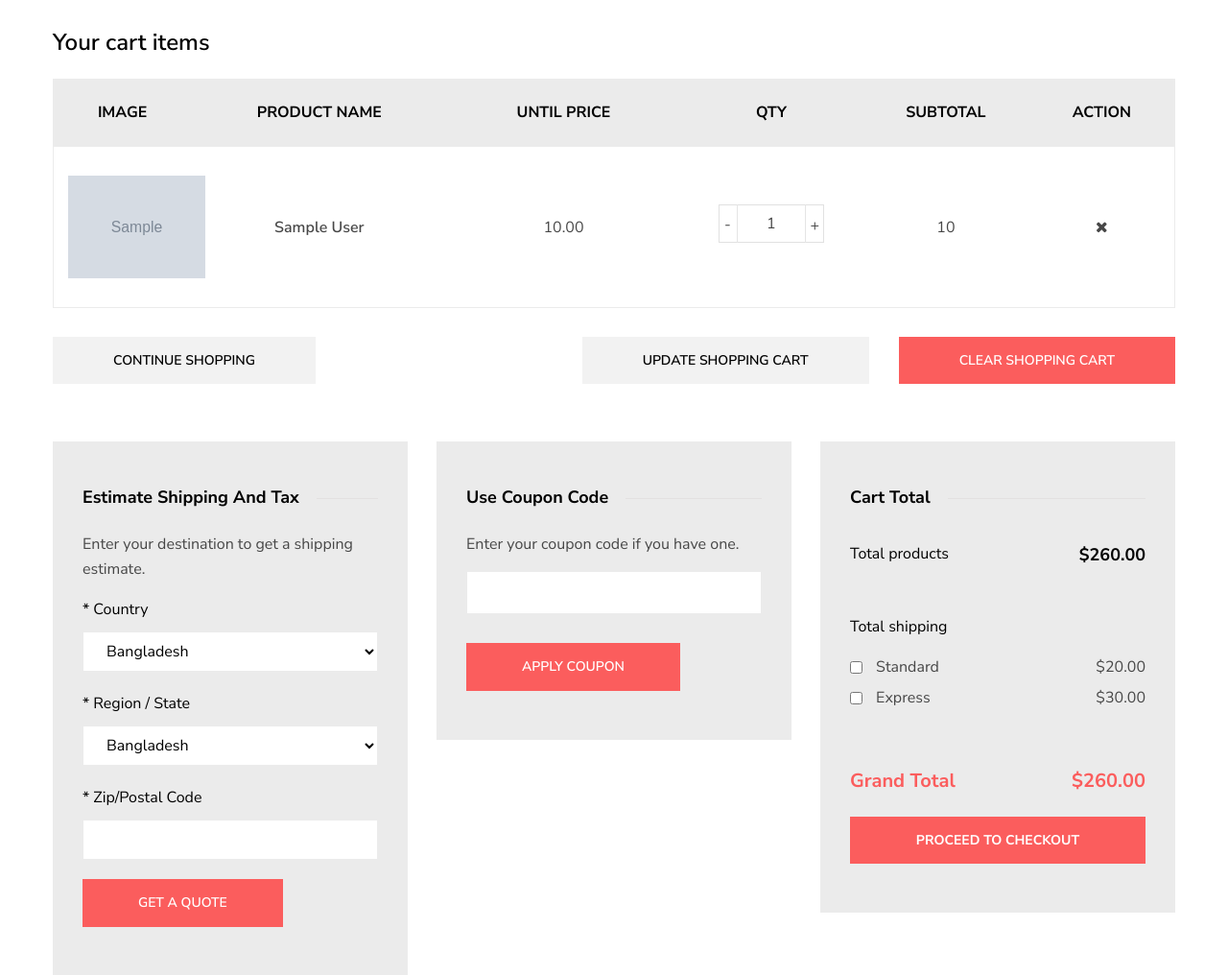
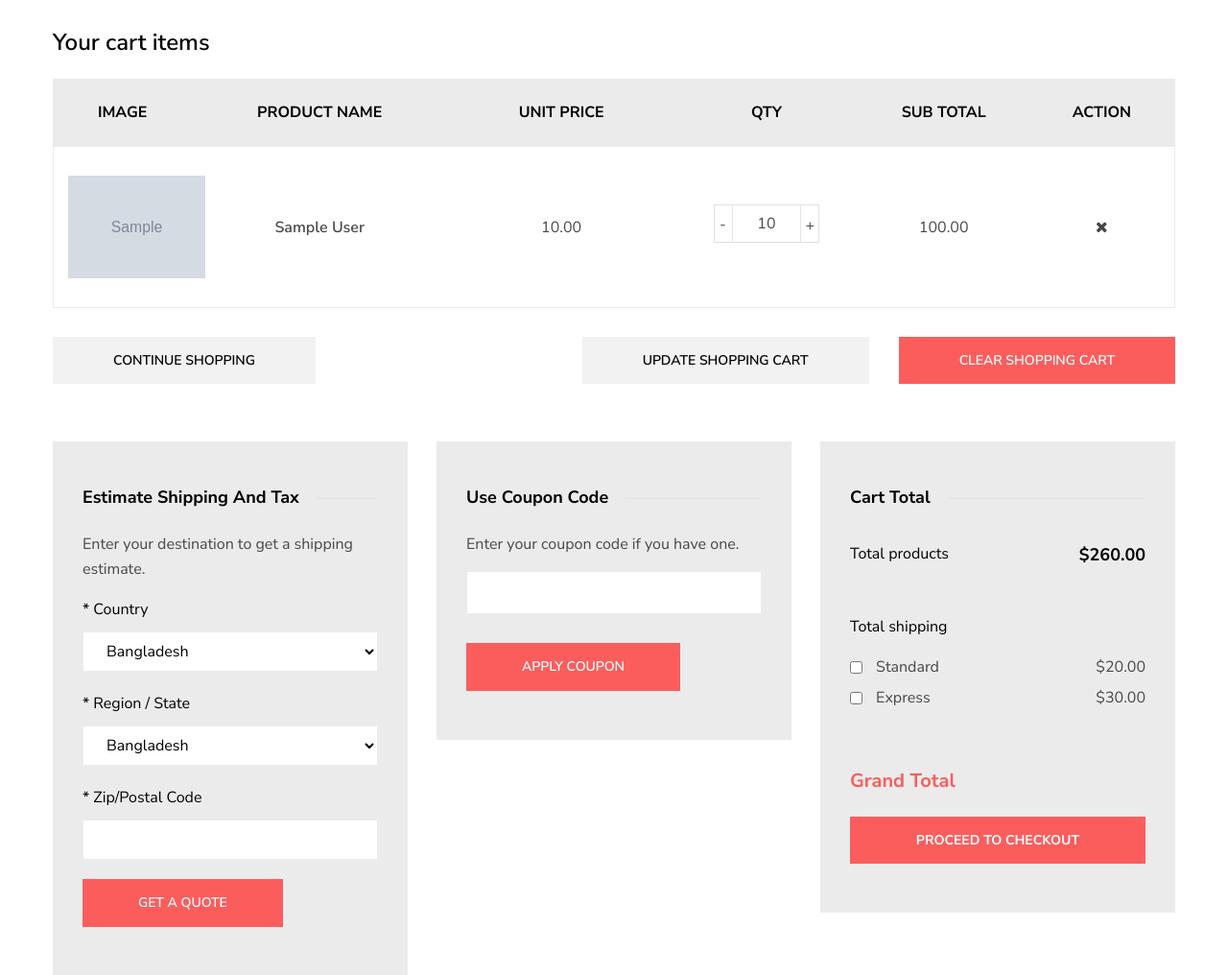
Before and after one commit to mejokkurian/ecommerce-website, a Django app: page /cart/cart_view in a window 1280 px wide. Shown: the part 214-1230 px from the top of the page at 96% size. Run offline with Django 3.2, Linux system fonts and the light colour scheme; a user stored in the database is signed in; tables that the repository leaves empty hold one stand-in row (values such as "Sample post"); grey boxes marked "Sample" are stand-in pictures; parts of the project's set-up code (start-up, migrations or seed data) failed here and were passed over; some libraries are stand-ins or nearby versions.

Commit message:
cart managment

```diff
--- a/cart/models.py
+++ b/cart/models.py
@@ -1,6 +1,6 @@
-from django.db import models
 from newadmin.models import Product
 from user.models import MyUser
+from django.db import models
 
 # Create your models here.
 
--- a/cart/urls.py
+++ b/cart/urls.py
@@ -6,7 +6,7 @@
 urlpatterns = [
     path('cart_view',views.cart_view,name = 'cart_view'),
     path('add_cart',views.add_cart, name='add_cart'),
-    path('cartitem_dlt/<int:id>',views.cartitem_dlt, name='cartitem_dlt')
-
-
+    path('cartitem_dlt/<int:id>',views.cartitem_dlt, name='cartitem_dlt'),
+    path('product_increment',views.product_increment, name='product_increment'),
+    path('product_decrement',views.product_decrement, name='product_decrement')
 ]
--- a/cart/views.py
+++ b/cart/views.py
@@ -1,20 +1,38 @@
+from django.views.decorators.csrf import csrf_exempt
 from django.shortcuts import redirect, render
-from django.views.decorators.csrf import csrf_exempt
+from django.http import JsonResponse
 from newadmin.models import Product
 from user.models import MyUser
 from .models import Cart
-from django.http import JsonResponse
+from django.core import serializers
+
 
 # Create your views here.
 
+
+# cart view
 def cart_view(request):
-    product = Cart.objects.filter(username = request.user)
-    print(product)
-    return render(request,'cart.html',{'products': product})
+    if request.user.is_authenticated:
+        cartid = Cart.objects.filter(username = request.user)
+        total = 0
+        for i in cartid:
+            total = i.product_id.price * i.product_stock
+            print(total,"________________")
+            # cart = Cart()
+            i.sub_total = total
+            i.save()
 
 
+        return render(request,'cart.html',{'products': cartid})
+    else:
+        return render(request,'cart.html')
+
+
+
+# add product to cart
 @csrf_exempt
 def add_cart(request):
+    print("buttton clicked")
     if request.method == 'POST':
         id = request.POST['id']
         print('-------',id)
@@ -35,7 +53,48 @@
             request.session['sub_total'] = product.price
         return JsonResponse({"success":"success"})
 
+
+# delete prodcut from the cart
+
 def cartitem_dlt(request,id):
     cart_items = Cart.objects.get(id = id)
     cart_items.delete()
     return redirect(cart_view)
+
+@csrf_exempt
+def product_increment(request):
+    if request.method == 'POST':
+        id = request.POST['id']
+        cart = Cart.objects.get(product_id = id)
+        cart.product_stock += 1
+        cart.save()
+        cartid = Cart.objects.filter(username = request.user)
+        total = 0
+        for i in cartid:
+            total = i.product_id.price * i.product_stock
+            print(total,"________________")
+            # cart = Cart()
+            i.sub_total = total
+            i.save()
+        data = serializers.serialize('json', Cart.objects.filter(product_id = id))
+
+        return JsonResponse({"success": data })
+
+
+@csrf_exempt
+def product_decrement(request):
+    if request.method == 'POST':
+        id = request.POST['id']
+        cart = Cart.objects.get(product_id = id)
+        cart.product_stock -= 1
+        cart.save()
+        cartid = Cart.objects.filter(username = request.user)
+        total = 0
+        for i in cartid:
+            total = i.product_id.price * i.product_stock
+            print(total,"________________")
+            # cart = Cart()
+            i.sub_total = total
+            i.save()
+        data = serializers.serialize('json', Cart.objects.filter(product_id = id))
+        return JsonResponse({"success": data })
--- a/static/js/main.js
+++ b/static/js/main.js
@@ -306,25 +306,36 @@
     /*----------------------------
         Cart Plus Minus Button
     ------------------------------ */
-    var CartPlusMinus = $(".cart-plus-minus");
-    CartPlusMinus.prepend('<div class="dec qtybutton">-</div>');
-    CartPlusMinus.append('<div class="inc qtybutton">+</div>');
-    $(".qtybutton").on("click", function () {
-        var $button = $(this);
-        var oldValue = $button.parent().find("input").val();
-        if ($button.text() === "+") {
-            var newVal = parseFloat(oldValue) + 1;
-        } else {
-            // Don't allow decrementing below zero
-            if (oldValue > 1) {
-                var newVal = parseFloat(oldValue) - 1;
-            } else {
-                newVal = 1;
-            }
-        }
-        $button.parent().find("input").val(newVal);
-    });
+    // var CartPlusMinus = $(".cart-plus-minus");
+    // CartPlusMinus.prepend('<div class="dec qtybutton" id="minbtn">-</div>');
+    // CartPlusMinus.append('<div class="inc qtybutton" id="plubtn">+</div>');
 
+
+
+
+    // var prdID = $(".productid").val();
+    // $(".minbtn").on("click", function () {
+    // });
+
+    // $(".plubtn").on("click", function () {
+    // });
+
+
+
+
+        // var $button = $(this);
+        // var oldValue = $button.parent().find("input").val();
+        // if ($button.text() === "+") {
+        //     var newVal = parseFloat(oldValue) + 1;
+        // } else {
+        //     // Don't allow decrementing below zero
+        //     if (oldValue > 1) {
+        //         var newVal = parseFloat(oldValue) - 1;
+        //     } else {
+        //         newVal = 1;
+        //     }
+        // }
+        // $button.parent().find("input").val(newVal);
 
     /*------------------------------
             Single Product Slider
--- a/templates/base_user.html
+++ b/templates/base_user.html
@@ -142,11 +142,11 @@
                                     <a class="dropdown-item" href="#">My profile</a>
                                     {% if user.is_authenticated %}
                                     <a class="dropdown-item text-danger">{{user.username}}</a>
-                                    <a class="dropdown-item text-danger" href="user_logout">logout</a>
+                                    <a class="dropdown-item text-danger" href="{% url 'user_logout' %}">logout</a>
 
                                     {% else %}
 
-                                    <a class="dropdown-item" href="login_user_page">Sign In</a>
+                                    <a class="dropdown-item" href="{% url 'login' %}">Sign In</a>
                                     {% endif %}
                                 </div>
                             </li>
--- a/templates/cart.html
+++ b/templates/cart.html
@@ -16,14 +16,15 @@
                                     <tr>
                                         <th>Image</th>
                                         <th>Product Name</th>
-                                        <th>Until Price</th>
+                                        <th>Unit Price</th>
                                         <th>Qty</th>
-                                        <th>Subtotal</th>
+                                        <th>Sub total</th>
                                         <th>Action</th>
                                     </tr>
                                 </thead>
                                 <tbody>
-                                {% for product in products %}
+                                {% if request.user.is_authenticated %}
+                                 {% for product in products %}
                                     <tr>
                                         <td class="product-thumbnail">
                                             <a href="#"><img class="img-responsive ml-15px"
@@ -33,17 +34,47 @@
                                         <td class="product-price-cart"><span class="amount">{{product.product_id.price}}</span></td>
                                         <td class="product-quantity">
                                             <div class="cart-plus-minus">
+                                                <div class="dec qtybutton minbtn" onclick="prdDecrement('{{product.product_id.id}}')">-</div>
+
                                                 <input class="cart-plus-minus-box" type="text" name="qtybutton"
-                                                    value="1" />
+                                                    value="{{product.product_stock}}" />
+
+                                                <div class="inc qtybutton plubtn" onclick="prdIncrement('{{product.product_id.id}}')">+</div>
+
+                                                <!-- <input type="hidden" class="productid" name="prdid" value="{{product.product_id.id}}"> -->
                                             </div>
+
                                         </td>
-                                        <td class="product-subtotal">{{product.product_stock}}</td>
+
+                                        <td class="product-subtotal">{{product.sub_total}}</td>
                                         <td class="product-remove">
                                             {% comment %} <a href=""><i class="fa fa-pencil"></i></a> {% endcomment %}
                                             <a href="{% url 'cartitem_dlt' product.id %}"><i class="fa fa-times"></i></a>
                                         </td>
                                     </tr>
+
                                 {% endfor %}
+                                {% else %}
+                                 <tr>
+                                        <td class="product-thumbnail">
+                                            <a href="#"><img class="img-responsive ml-15px"
+                                                    src="" alt="" /></a>
+                                        </td>
+                                        <td class="product-name"><a href="#"></a></td>
+                                        <td class="product-price-cart"><span class="amount">{{product.product_id.price}}</span></td>
+                                        <td class="product-quantity">
+                                            <div class="cart-plus-minus">
+                                                <input class="cart-plus-minus-box" type="text" name="qtybutton"
+                                                    value="1" />
+                                            </div>
+                                        </td>
+                                        <td class="product-subtotal"></td>
+                                        <td class="product-remove">
+                                            {% comment %} <a href=""><i class="fa fa-pencil"></i></a> {% endcomment %}
+                                            <a href=""><i class="fa fa-times"></i></a>
+                                        </td>
+                                    </tr>
+                                    {% endif %}
 
 
                                 </tbody>
@@ -134,7 +165,9 @@
                                         <li><input type="checkbox" /> Express <span>$30.00</span></li>
                                     </ul>
                                 </div>
-                                <h4 class="grand-totall-title">Grand Total <span>$260.00</span></h4>
+
+                                <h4 class="grand-totall-title">Grand Total <span></span></h4>
+
                                 <a href="checkout.html">Proceed to Checkout</a>
                             </div>
                         </div>
@@ -145,4 +178,52 @@
     </div>
     <!-- Cart Area End -->
 
+    <script>
+        var x = {"success" : '[{"model": "cart.cart", "pk": 15, "fields": {"product_id": 23, "username": 48, "product_stock": 2, "sub_total": 2998, "date": "2021-10-12T11:34:20.417Z"}}]'}
+        var iterator = x.success
+        console.log(iterator)
+        for()
+
+
+        function prdDecrement(id) {
+            var data = {'id' : id, "csrf_token": '{{csrf_token}}'}
+            $.ajax({
+                url : "{% url 'product_decrement'  %}",
+                method: "POST",
+                data : data,
+                success : function(data){
+                    console.log("data",data)
+
+                    // for (let dt of iterator.values()) {
+                    //     var productStock = dt.fields.product_stock
+                    //     var subTotal = dt.fields.sub_total
+                    //     console.log("productStock", productStock);
+                    //     console.log("subTotal", subTotal);
+                    // }
+
+                    //document.getElementsByClassName("cart-page-title")[0].innerHTML = "mejo"
+
+                }
+            })
+            console.log(id);
+
+
+        }
+
+        function prdIncrement(id) {
+            var data = {'id' : id, "csrf_token": '{{csrf_token}}'}
+            $.ajax({
+                url : "{% url 'product_increment'  %}",
+                method: "POST",
+                data : data,
+                success : function(data){
+                    console.log(data)
+                }
+            })
+            console.log(id);
+
+        }
+
+    </script>
+
 {% endblock %}
--- a/templates/user_home.html
+++ b/templates/user_home.html
@@ -235,8 +235,12 @@
                                         <a href="compare.html" class="action compare" title="Compare"><i
                                                 class="pe-7s-refresh-2"></i></a>
                                     </div>
+                                    {% if product.amount_in_stock <= 0 %}
+                                    <h4 style="color: red";>Out of Stock </h4>
+                                    {% else %}
                                   <button title="Add To Cart"  onclick="cart('{{product.id}}')" class=" add-to-cart">Add
                                         To Cart</button>
+                                    {% endif %}
                                 </div>
                                 <div class="content">
                                     <span class="ratings">
--- a/templates/user_single_product.html
+++ b/templates/user_single_product.html
@@ -93,6 +93,10 @@
                             </div>
                         </div>
                         <p class="m-0"> {{products.description}}</p>
+                        {% if products.amount_in_stock <= 0 %}
+                        <h4 style="color: red; font-size: 20px"; > Out of Stock</h4>
+                        {% else %}
+
                         <div class="pro-details-quality">
                             <div class="cart-plus-minus">
                                 <input class="cart-plus-minus-box" type="text" name="qtybutton" value="1" />
@@ -108,6 +112,7 @@
                                 <a href="#"><i class="pe-7s-refresh-2"></i></a>
                             </div>
                         </div>
+                        {% endif %}
                         <div class="pro-details-sku-info pro-details-same-style  d-flex">
                             <span>SKU: </span>
                             <ul class="d-flex">
```
Also changed, not shown: newadmin/views.py (+15 -9 lines), user/views.py (+29 -19 lines), media/pics/womenpic2_EiZyNUb.jpg (added), media/pics/womenpic3.jpg (added), media/pics/womenpic4.jpg (added), media/pics/womenpic5.jpg (added).
